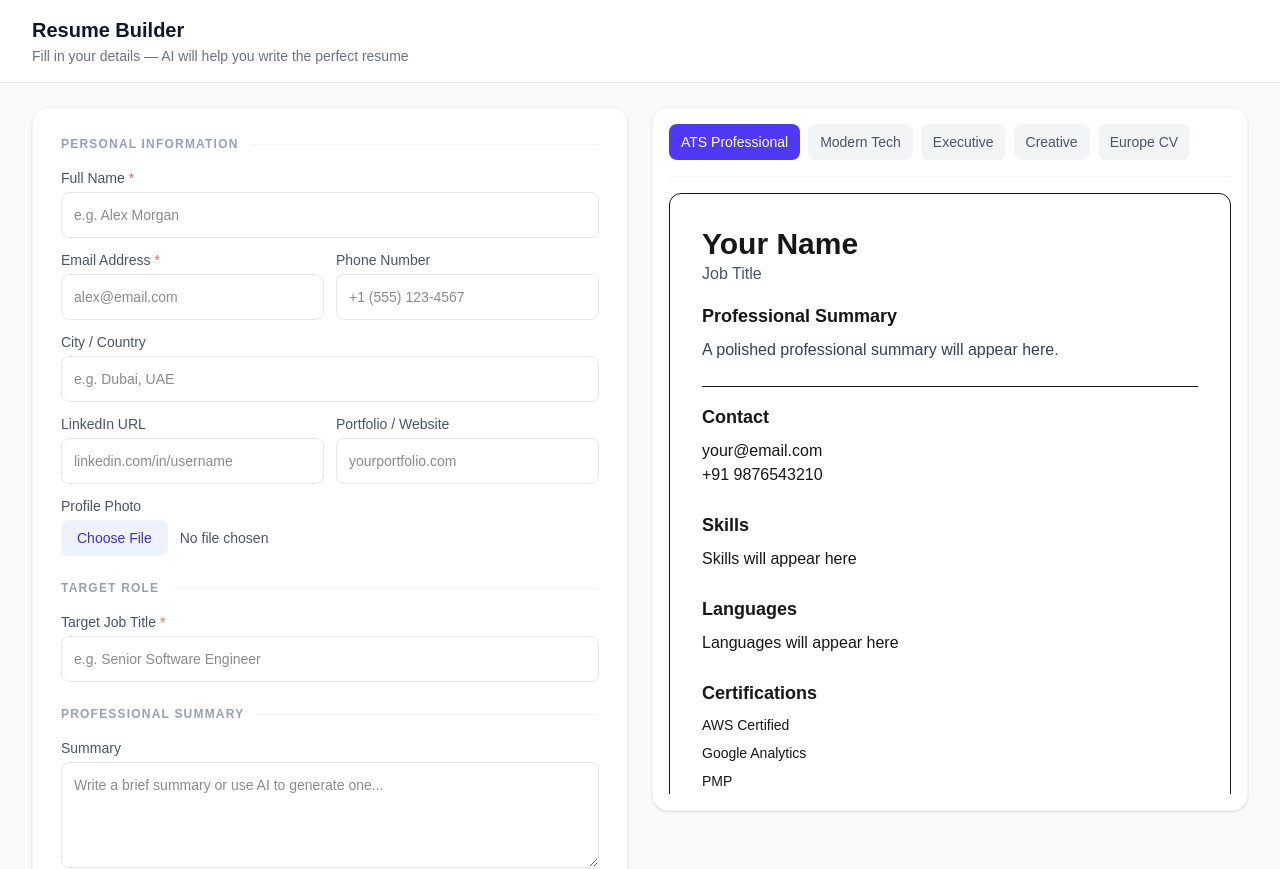
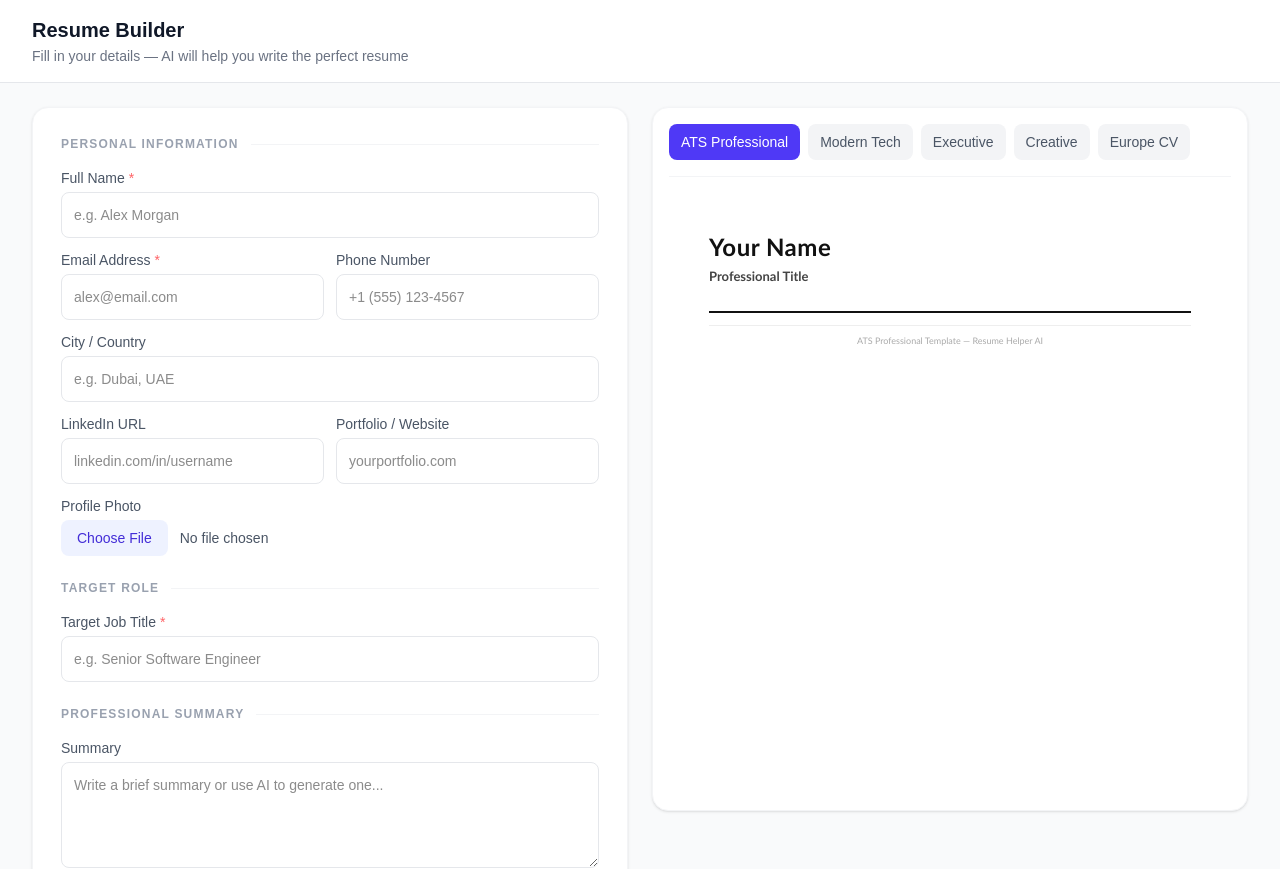
Before and after one commit to pragathishc/ai-resume-builder, a Next.js app: page /resume-builder in a window 1280 px wide. Shown: the top 869 px of the page. Built offline with nearby package versions, Linux system fonts and the light colour scheme.

Commit message:
Update ATSPreview.jsx

```diff
--- a/src/app/components/ATSPreview.jsx
+++ b/src/app/components/ATSPreview.jsx
@@ -3,9 +3,13 @@ export default function ATSPreview({
   jobTitle,
   email,
   phone,
+  city,
+  linkedin,
+  portfolio,
   degree,
   college,
   year,
+  extraEducation,
   photo,
   skills,
   languages,
@@ -14,112 +18,330 @@ export default function ATSPreview({
   projectName,
   projectDescription,
   projectTech,
+  extraProjects,
   experience,
 }) {
+  const skillList = skills
+    ? skills.split(",").map((s) => s.trim()).filter(Boolean)
+    : [];
+
+  const certList = certifications
+    ? certifications.split(",").map((s) => s.trim()).filter(Boolean)
+    : [];
+
+  const langList = languages
+    ? languages.split(",").map((s) => s.trim()).filter(Boolean)
+    : [];
+
+  const experienceLines = experience ? experience.split("\n") : [];
+
+  const extraEduList = extraEducation
+    ? extraEducation.split("\n").filter(Boolean)
+    : [];
+
+  const extraProjectList = extraProjects
+    ? extraProjects.split("\n").filter(Boolean)
+    : [];
+
   return (
-    <div className="bg-white p-8 rounded-xl shadow border">
+    <div
+      style={{
+        fontFamily: "'Calibri', 'Arial', sans-serif",
+        fontSize: "11px",
+        lineHeight: "1.5",
+        color: "#1a1a1a",
+        background: "#fff",
+        padding: "36px 40px",
+        maxWidth: "720px",
+        margin: "0 auto",
+      }}
+    >
+      {/* Header */}
+      <div style={{ marginBottom: "16px" }}>
+        <h1
+          style={{
+            fontSize: "24px",
+            fontWeight: "700",
+            letterSpacing: "0.5px",
+            margin: "0 0 2px 0",
+            color: "#111",
+          }}
+        >
+          {name || "Your Name"}
+        </h1>
+        <p
+          style={{
+            fontSize: "13px",
+            color: "#444",
+            fontWeight: "600",
+            margin: "0 0 8px 0",
+          }}
+        >
+          {jobTitle || "Professional Title"}
+        </p>
 
-      {photo && (
-        <div className="flex justify-center mb-6">
-          <img
-            src={photo}
-            alt="Profile"
-            className="w-28 h-28 rounded-full object-cover"
-          />
+        {/* Contact Row */}
+        <div
+          style={{
+            display: "flex",
+            flexWrap: "wrap",
+            gap: "4px 16px",
+            fontSize: "10.5px",
+            color: "#555",
+          }}
+        >
+          {email && <span>✉ {email}</span>}
+          {phone && <span>📞 {phone}</span>}
+          {city && <span>📍 {city}</span>}
+          {linkedin && (
+            <span>
+              🔗{" "}
+              {linkedin.replace(/^https?:\/\/(www\.)?/, "")}
+            </span>
+          )}
+          {portfolio && (
+            <span>
+              🌐{" "}
+              {portfolio.replace(/^https?:\/\/(www\.)?/, "")}
+            </span>
+          )}
+        </div>
+      </div>
+
+      {/* Divider */}
+      <div style={{ borderTop: "2px solid #111", marginBottom: "12px" }} />
+
+      {/* Professional Summary */}
+      {summary && (
+        <div style={{ marginBottom: "14px" }}>
+          <h2
+            style={{
+              fontSize: "11.5px",
+              fontWeight: "700",
+              textTransform: "uppercase",
+              letterSpacing: "1px",
+              color: "#111",
+              margin: "0 0 6px 0",
+              borderBottom: "1px solid #ddd",
+              paddingBottom: "3px",
+            }}
+          >
+            Professional Summary
+          </h2>
+          <p style={{ margin: 0, color: "#333", lineHeight: "1.6" }}>
+            {summary}
+          </p>
         </div>
       )}
 
-      <h1 className="text-3xl font-bold">
-        {name || "Your Name"}
-      </h1>
+      {/* Work Experience */}
+      {experience && (
+        <div style={{ marginBottom: "14px" }}>
+          <h2
+            style={{
+              fontSize: "11.5px",
+              fontWeight: "700",
+              textTransform: "uppercase",
+              letterSpacing: "1px",
+              color: "#111",
+              margin: "0 0 6px 0",
+              borderBottom: "1px solid #ddd",
+              paddingBottom: "3px",
+            }}
+          >
+            Work Experience
+          </h2>
+          <div>
+            {experienceLines.map((line, i) => {
+              const isBullet = line.trim().startsWith("•") || line.trim().startsWith("-");
+              const isHeader = !isBullet && line.trim().length > 0 && !line.startsWith(" ");
+              return (
+                <p
+                  key={i}
+                  style={{
+                    margin: isBullet ? "1px 0 1px 12px" : isHeader ? "8px 0 2px 0" : "1px 0",
+                    fontWeight: isHeader ? "600" : "normal",
+                    color: isHeader ? "#111" : "#333",
+                    fontSize: isBullet ? "10.5px" : "11px",
+                  }}
+                >
+                  {line || "\u00A0"}
+                </p>
+              );
+            })}
+          </div>
+        </div>
+      )}
 
-      <p className="text-gray-600 mb-4">
-        {jobTitle || "Job Title"}
-      </p>
+      {/* Skills */}
+      {skillList.length > 0 && (
+        <div style={{ marginBottom: "14px" }}>
+          <h2
+            style={{
+              fontSize: "11.5px",
+              fontWeight: "700",
+              textTransform: "uppercase",
+              letterSpacing: "1px",
+              color: "#111",
+              margin: "0 0 6px 0",
+              borderBottom: "1px solid #ddd",
+              paddingBottom: "3px",
+            }}
+          >
+            Skills
+          </h2>
+          <div style={{ display: "flex", flexWrap: "wrap", gap: "4px 8px" }}>
+            {skillList.map((skill, i) => (
+              <span
+                key={i}
+                style={{
+                  background: "#f3f4f6",
+                  border: "1px solid #e5e7eb",
+                  borderRadius: "3px",
+                  padding: "2px 8px",
+                  fontSize: "10px",
+                  color: "#333",
+                }}
+              >
+                {skill}
+              </span>
+            ))}
+          </div>
+        </div>
+      )}
 
-      <div className="mb-6">
-        <h2 className="font-bold text-lg mb-2">Professional Summary</h2>
-        <p className="text-gray-700">
-          {summary || "A polished professional summary will appear here."}
+      {/* Education */}
+      {(degree || college) && (
+        <div style={{ marginBottom: "14px" }}>
+          <h2
+            style={{
+              fontSize: "11.5px",
+              fontWeight: "700",
+              textTransform: "uppercase",
+              letterSpacing: "1px",
+              color: "#111",
+              margin: "0 0 6px 0",
+              borderBottom: "1px solid #ddd",
+              paddingBottom: "3px",
+            }}
+          >
+            Education
+          </h2>
+          <div style={{ marginBottom: "6px" }}>
+            <div style={{ display: "flex", justifyContent: "space-between" }}>
+              <span style={{ fontWeight: "600", color: "#111" }}>
+                {degree || "Degree"}
+              </span>
+              <span style={{ color: "#555" }}>{year}</span>
+            </div>
+            <p style={{ margin: "1px 0 0 0", color: "#555" }}>
+              {college}
             </p>
           </div>
+          {extraEduList.map((edu, i) => (
+            <p key={i} style={{ margin: "4px 0 0 0", color: "#555" }}>
+              {edu}
+            </p>
+          ))}
+        </div>
+      )}
 
-      <hr className="mb-4" />
+      {/* Projects */}
+      {projectName && (
+        <div style={{ marginBottom: "14px" }}>
+          <h2
+            style={{
+              fontSize: "11.5px",
+              fontWeight: "700",
+              textTransform: "uppercase",
+              letterSpacing: "1px",
+              color: "#111",
+              margin: "0 0 6px 0",
+              borderBottom: "1px solid #ddd",
+              paddingBottom: "3px",
+            }}
+          >
+            Projects
+          </h2>
+          <div style={{ marginBottom: "6px" }}>
+            <p style={{ fontWeight: "600", margin: "0 0 2px 0", color: "#111" }}>
+              {projectName}
+            </p>
+            {projectDescription && (
+              <p style={{ margin: "0 0 2px 0", color: "#333" }}>
+                {projectDescription}
+              </p>
+            )}
+            {projectTech && (
+              <p style={{ margin: 0, color: "#666", fontSize: "10px" }}>
+                Tech: {projectTech}
+              </p>
+            )}
+          </div>
+          {extraProjectList.map((proj, i) => (
+            <p key={i} style={{ margin: "4px 0 0 0", color: "#555", fontSize: "10.5px" }}>
+              {proj}
+            </p>
+          ))}
+        </div>
+      )}
 
-      <h2 className="font-bold text-lg mb-2">
-        Contact
-      </h2>
-
-      <p>{email || "your@email.com"}</p>
-      <p>{phone || "+91 9876543210"}</p>
-
-      <div className="mt-6">
-        <h2 className="font-bold text-lg mb-2">
-          Skills
-        </h2>
-
-        <p>
-          {skills || "Skills will appear here"}
-        </p>
-      </div>
-
-      <div className="mt-6">
-        <h2 className="font-bold text-lg mb-2">
-          Languages
-        </h2>
-
-        <p>
-          {languages || "Languages will appear here"}
-        </p>
-      </div>
-
-      <div className="mt-6">
-        <h2 className="font-bold text-lg mb-2">
+      {/* Certifications */}
+      {certList.length > 0 && (
+        <div style={{ marginBottom: "14px" }}>
+          <h2
+            style={{
+              fontSize: "11.5px",
+              fontWeight: "700",
+              textTransform: "uppercase",
+              letterSpacing: "1px",
+              color: "#111",
+              margin: "0 0 6px 0",
+              borderBottom: "1px solid #ddd",
+              paddingBottom: "3px",
+            }}
+          >
             Certifications
           </h2>
-
-        <ul className="space-y-2 text-sm">
-          {(certifications
-            ? certifications.split(",")
-            : ["AWS Certified", "Google Analytics", "PMP"]
-          ).map((cert, index) => (
-            <li key={index}>{cert.trim()}</li>
+          <ul style={{ margin: 0, paddingLeft: "14px" }}>
+            {certList.map((cert, i) => (
+              <li key={i} style={{ color: "#333", marginBottom: "2px" }}>
+                {cert}
+              </li>
             ))}
           </ul>
         </div>
+      )}
 
-      <div className="mt-6">
-        <h2 className="font-bold text-lg mb-2">
-          Education
+      {/* Languages */}
+      {langList.length > 0 && (
+        <div style={{ marginBottom: "14px" }}>
+          <h2
+            style={{
+              fontSize: "11.5px",
+              fontWeight: "700",
+              textTransform: "uppercase",
+              letterSpacing: "1px",
+              color: "#111",
+              margin: "0 0 6px 0",
+              borderBottom: "1px solid #ddd",
+              paddingBottom: "3px",
+            }}
+          >
+            Languages
           </h2>
-
-        <p>{degree || "Degree"}</p>
-        <p>{college || "College/University"}</p>
-        <p>{year || "Year"}</p>
-      </div>
-
-      <div className="mt-6">
-        <h2 className="font-bold text-lg mb-2">
-          Projects
-        </h2>
-
-        <p className="font-semibold">{projectName || "Project Name"}</p>
-        <p>{projectDescription || "Project description goes here."}</p>
-        <p className="text-sm text-gray-600">
-          {projectTech || "Technologies used"}
+          <p style={{ margin: 0, color: "#333" }}>
+            {langList.join(" • ")}
           </p>
         </div>
+      )}
 
-      <div className="mt-6">
-        <h2 className="font-bold text-lg mb-2">
-          Experience
-        </h2>
-
-        <p>
-          {experience || "Experience will appear here"}
+      {/* Footer note */}
+      <div style={{ borderTop: "1px solid #eee", paddingTop: "8px", marginTop: "8px" }}>
+        <p style={{ fontSize: "9px", color: "#aaa", margin: 0, textAlign: "center" }}>
+          ATS Professional Template — Resume Helper AI
         </p>
       </div>
-
     </div>
   );
 }
```
Lines whose indentation alone changed are shown as unchanged.
